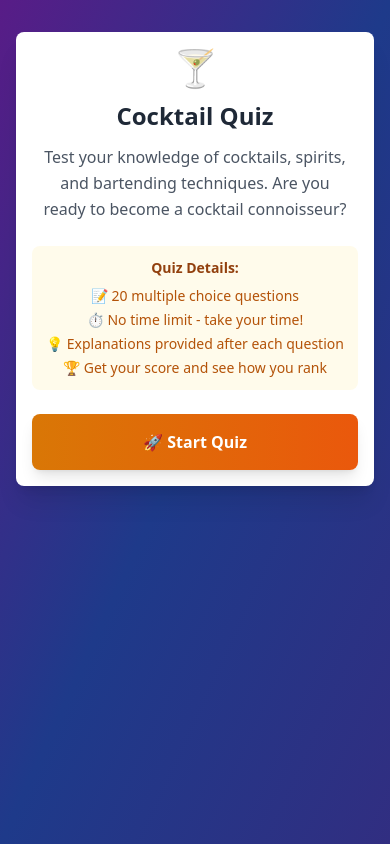
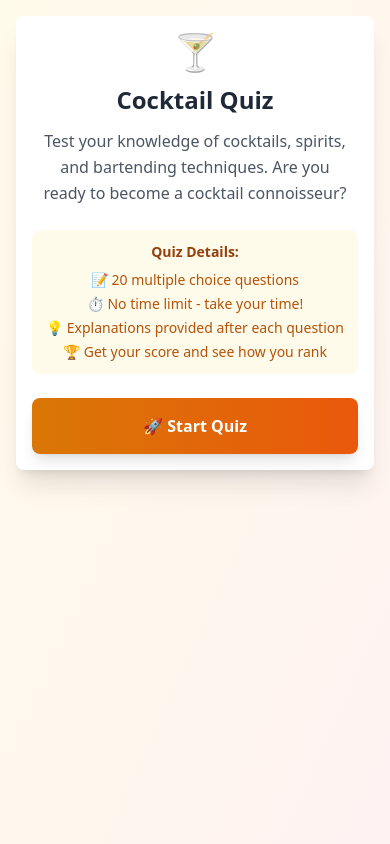
Before and after one commit to HelderBalbino/cocktail-quiz, a React (Vite) app: page / in a window 390 px wide. Built offline with nearby package versions, Linux system fonts and the light colour scheme.

Commit message:
Update styling for quiz screens: change background gradient and adjust container padding for better responsiveness

```diff
--- a/src/App.tsx
+++ b/src/App.tsx
@@ -110,8 +110,8 @@ function App() {
 
 	if (!hasStarted) {
 		return (
-			<div className='min-h-screen bg-gradient-to-br from-purple-900 via-blue-900 to-indigo-900'>
-				<div className='container mx-auto px-4 py-8'>
+			<div className='min-h-screen bg-gradient-to-br from-amber-50 via-orange-50 to-red-50'>
+				<div className='container mx-auto px-4 sm:px-6 lg:px-8 py-4 sm:py-6 lg:py-8'>
 					<StartScreen
 						onStart={startQuiz}
 						totalQuestions={questions.length}
@@ -123,8 +123,8 @@ function App() {
 
 	if (quizState.showResults) {
 		return (
-			<div className='min-h-screen bg-gradient-to-br from-purple-900 via-blue-900 to-indigo-900'>
-				<div className='container mx-auto px-4 py-8'>
+			<div className='min-h-screen bg-gradient-to-br from-amber-50 via-orange-50 to-red-50'>
+				<div className='container mx-auto px-4 sm:px-6 lg:px-8 py-4 sm:py-6 lg:py-8'>
 					<ResultsScreen
 						result={getQuizResult()}
 						onRestart={resetQuiz}
@@ -137,8 +137,8 @@ function App() {
 	const currentQuestion = questions[quizState.currentQuestionIndex];
 
 	return (
-		<div className='min-h-screen bg-gradient-to-br from-purple-900 via-blue-900 to-indigo-900'>
-			<div className='container mx-auto px-4 py-8'>
+		<div className='min-h-screen bg-gradient-to-br from-amber-50 via-orange-50 to-red-50'>
+			<div className='container mx-auto px-4 sm:px-6 lg:px-8 py-4 sm:py-6 lg:py-8'>
 				<ProgressBar
 					current={quizState.currentQuestionIndex}
 					total={questions.length}
@@ -152,10 +152,10 @@ function App() {
 				/>
 
 				{showExplanation && (
-					<div className='max-w-2xl mx-auto mt-6 text-center'>
+					<div className='max-w-2xl mx-auto mt-4 sm:mt-6 text-center px-4 sm:px-0'>
 						<button
 							onClick={handleNextQuestion}
-							className='bg-gradient-to-r from-green-500 to-blue-500 text-white font-semibold py-3 px-6 rounded-lg hover:from-green-600 hover:to-blue-600 transition-all duration-200 transform hover:scale-105'
+							className='bg-gradient-to-r from-green-500 to-blue-500 text-white font-semibold py-3 sm:py-4 px-6 sm:px-8 rounded-lg hover:from-green-600 hover:to-blue-600 transition-all duration-200 transform hover:scale-105 w-full sm:w-auto min-h-[48px] touch-manipulation text-sm sm:text-base'
 						>
 							{quizState.currentQuestionIndex ===
 							questions.length - 1
```
